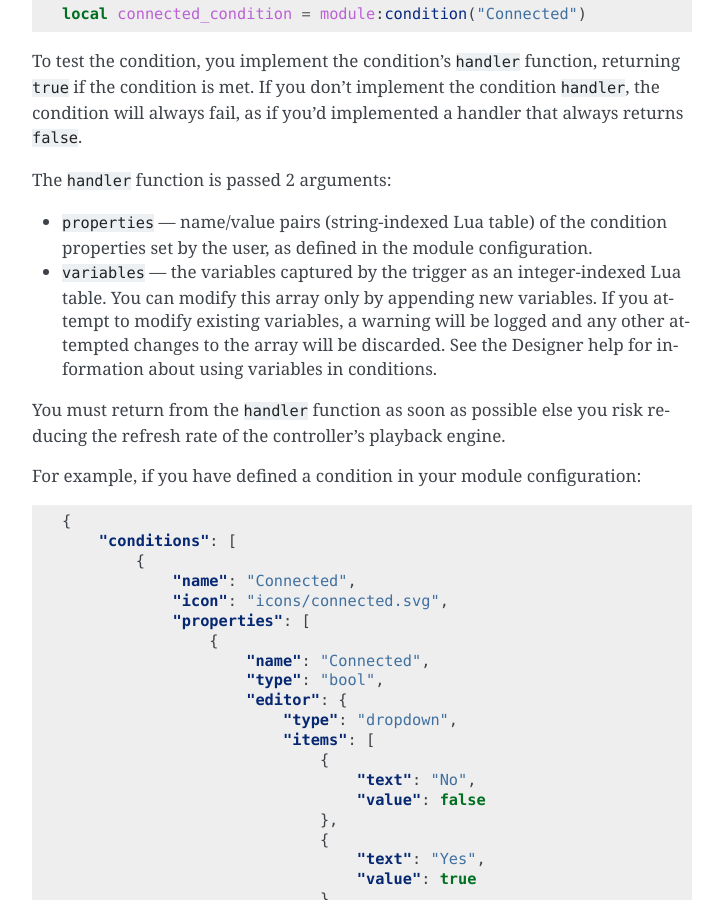
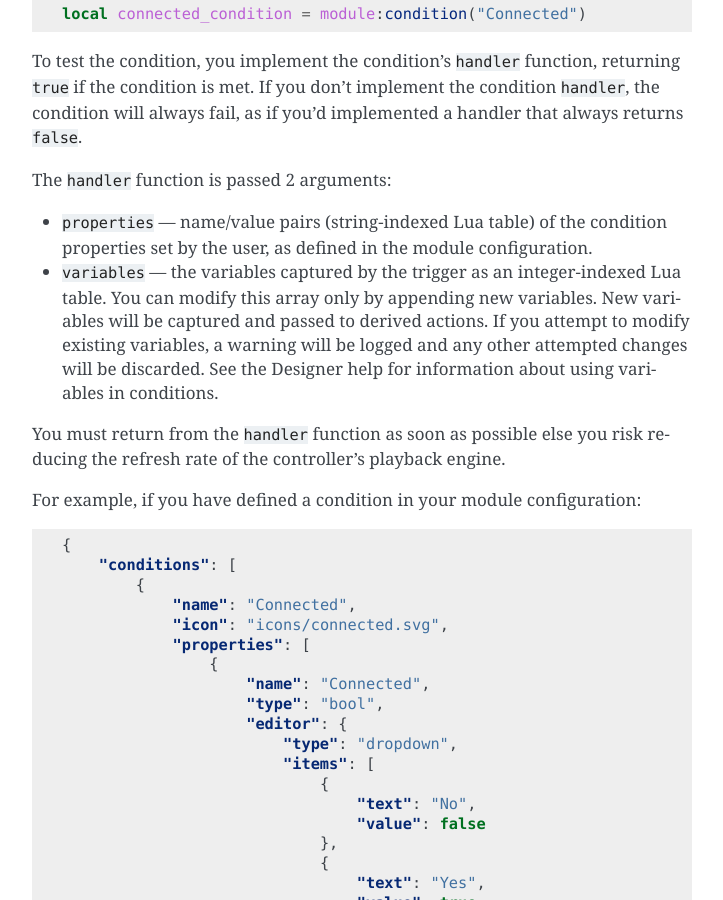
Before and after one commit to carallon/io-module-developer-guide, a Sphinx documentation site: the page built from source/guide/module-instances.rst, in a window 1280 px wide and 900 px high, scrolled down 4234 px. Shown: the whole window, without its empty margins (388-1111 px from the left). Built offline with Sphinx 7.4.7, drawn with Linux system fonts in a browser that asks for light colours.

Commit message:
Update module-instances.rst

```diff
--- a/source/guide/module-instances.rst
+++ b/source/guide/module-instances.rst
@@ -162,7 +162,7 @@ To test the condition, you implement the condition's ``handler`` function, retur
 The ``handler`` function is passed 2 arguments:
 
 * ``properties`` --- name/value pairs (string-indexed Lua table) of the condition properties set by the user, as defined in the module configuration.
-* ``variables`` --- the variables captured by the trigger as an integer-indexed Lua table. You can modify this array only by appending new variables. If you attempt to modify existing variables, a warning will be logged and any other attempted changes to the array will be discarded. See the Designer help for information about using variables in conditions.
+* ``variables`` --- the variables captured by the trigger as an integer-indexed Lua table. You can modify this array only by appending new variables. New variables will be captured and passed to derived actions. If you attempt to modify existing variables, a warning will be logged and any other attempted changes will be discarded. See the Designer help for information about using variables in conditions.
 
 You must return from the ``handler`` function as soon as possible else you risk reducing the refresh rate of the controller's playback engine.
 
```
